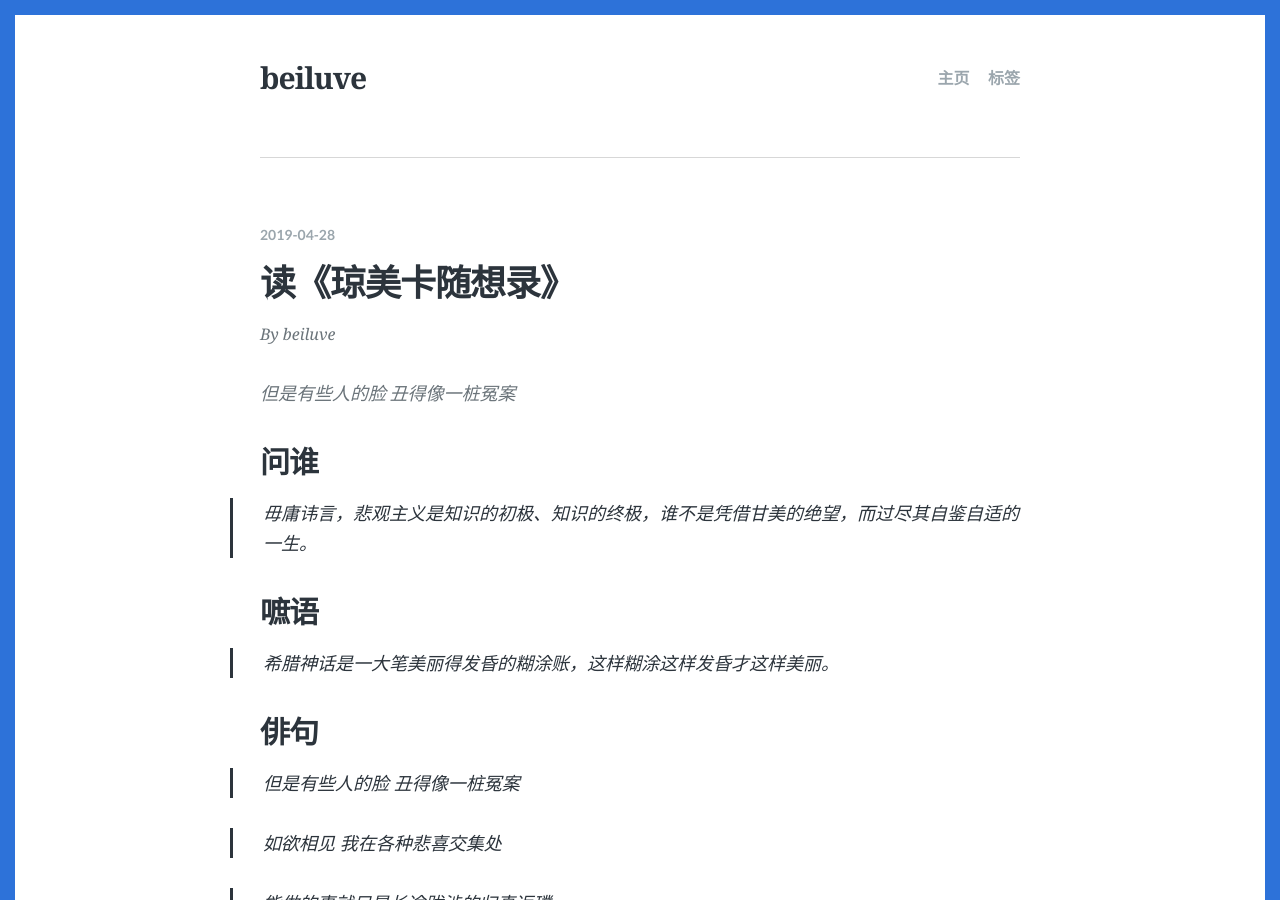
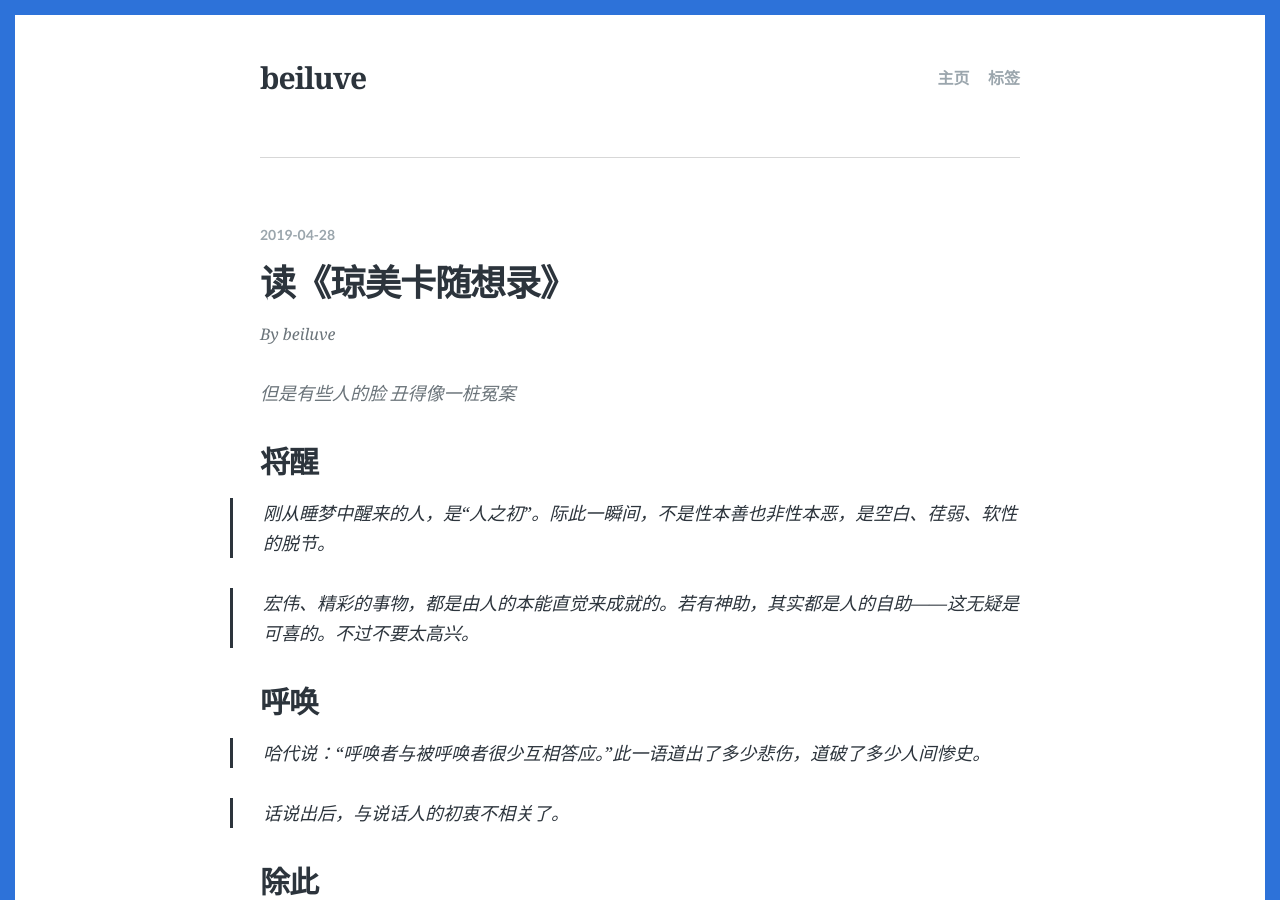
Before and after one commit to beiluve/beiluve.github.io, a Jekyll site: the page built from _posts/2021-02-02-读琼美卡随想录.md, in a window 1280 px wide and 900 px high. Built offline with Jekyll 4.4.1, drawn with Linux system fonts in a browser that asks for light colours; some web fonts are replaced; some of the changed text lies outside the part shown.

Commit message:
update post: 琼美卡随想录

```diff
--- a/_posts/2021-02-02-读琼美卡随想录.md
+++ b/_posts/2021-02-02-读琼美卡随想录.md
@@ -9,6 +9,22 @@ tags: [拾花,木心]
 *但是有些人的脸 丑得像一桩冤案*
 
 <!--more-->
+
+## 将醒
+
+> 刚从睡梦中醒来的人，是“人之初”。际此一瞬间，不是性本善也非性本恶，是空白、荏弱、软性的脱节。
+
+> 宏伟、精彩的事物，都是由人的本能直觉来成就的。若有神助，其实都是人的自助——这无疑是可喜的。不过不要太高兴。
+
+## 呼唤
+
+> 哈代说：“呼唤者与被呼唤者很少互相答应。”此一语道出了多少悲伤，道破了多少人间惨史。
+
+> 话说出后，与说话人的初衷不相关了。
+
+## 除此
+
+> 天堂无趣，有趣的是人间，唯有平常的事物才有深意，除此，那是奥妙、神秘。奥妙神秘，是我们自己的无知，唯有奥妙神秘因我们的知识而转为平常时，又从而有望得到它们的深意。
 
 ## 问谁
 
```
